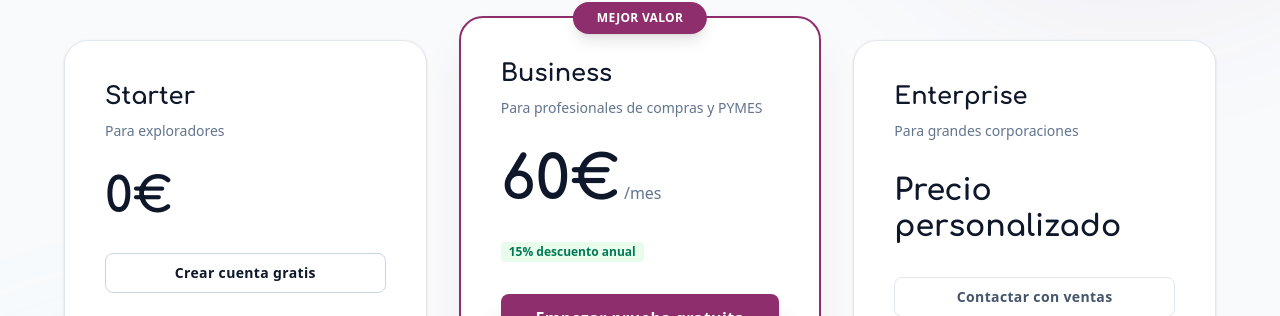
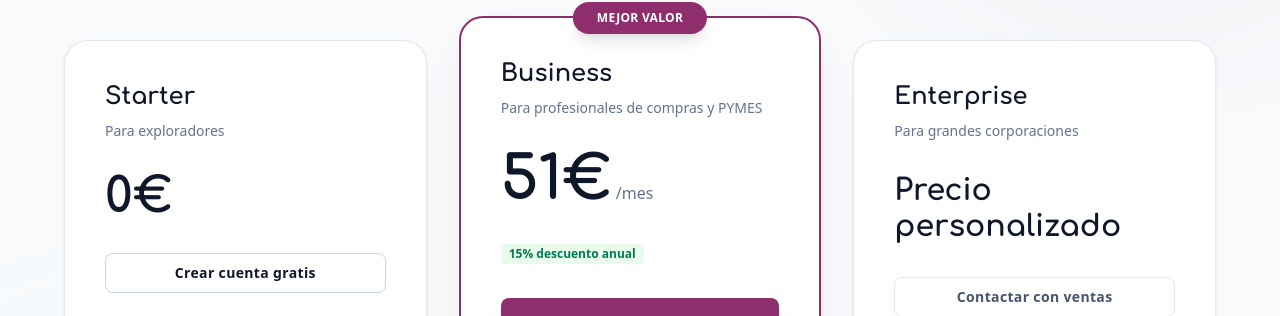
Before and after one commit to javiniguezoficial/landing-proyecto-mira, a React (Vite) app: page / in a window 1280 px wide. Shown: the part 5434-5750 px from the top of the page. Built offline with nearby package versions, Linux system fonts and the light colour scheme.

Commit message:
Actualización Landing MIRA v4

```diff
--- a/index.html
+++ b/index.html
@@ -3,7 +3,7 @@
   <head>
     <meta charset="UTF-8" />
     <meta name="viewport" content="width=device-width, initial-scale=1.0" />
-    <title>MIRA | Monitorea tendencias en mercados agrícolas, ganaderos e industriales</title>
+    <title>My Google AI Studio App</title>
   </head>
   <body>
     <div id="root"></div>
--- a/src/App.tsx
+++ b/src/App.tsx
@@ -1232,11 +1232,13 @@ const Pricing = ({ onSignupClick, onEnterpriseClick }: { onSignupClick?: () => v
             <h3 className="text-2xl font-heading font-bold text-slate-900 mb-2">Business</h3>
             <p className="text-sm text-slate-500 mb-8 font-medium">Para profesionales de compras y PYMES</p>
             <div className="mb-8 flex items-baseline gap-1">
-              <span className="text-6xl font-display font-bold text-slate-900">60€</span>
+              <span className="text-6xl font-display font-bold text-slate-900">{isAnnual ? '51€' : '60€'}</span>
               <span className="text-slate-500 font-medium">/mes</span>
             </div>
-            <p className="text-xs text-slate-400 mb-8 font-medium flex items-center gap-2">
-              <span className="bg-mira-mint/20 text-emerald-700 px-2 py-0.5 rounded font-bold">15% descuento anual</span>
+            <p className="text-xs text-slate-400 mb-8 font-medium flex items-center gap-2 min-h-[24px]">
+              {isAnnual && (
+                <span className="bg-mira-mint/20 text-emerald-700 px-2 py-0.5 rounded font-bold">15% descuento anual</span>
+              )}
             </p>
             <Button variant="primary" size="lg" className="w-full mb-10 shadow-xl shadow-mira-primary/30" onClick={onSignupClick}>Empezar prueba gratuita</Button>
             <ul className="space-y-5 text-sm text-slate-700 font-body font-medium">
```
